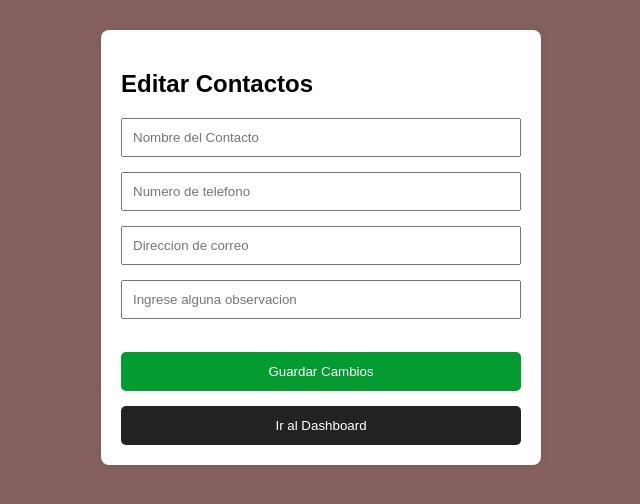
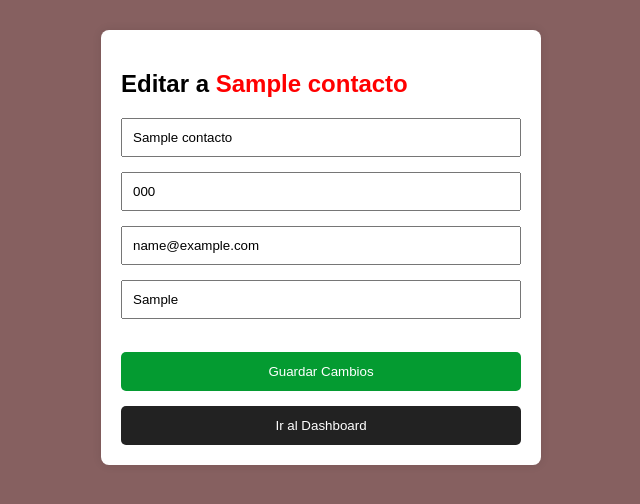
Before and after one commit to jhonn932/agenda-contacto-app, a Flask app: page /editar/1 in a window 1280 px wide. Shown: the top 504 px of the page, without its empty margins (319-959 px from the left). Run offline with Flask 3, Linux system fonts and the light colour scheme; the visitor is signed in with stand-in values (Sample User, id 1); tables that the repository leaves empty or names only in its code hold one stand-in row (values such as "Sample post").

Commit message:
Se agrega la ruta hacia guardarCambios

```diff
--- a/templates/editar.html
+++ b/templates/editar.html
@@ -8,12 +8,12 @@
     </head>
     <body class="body4">
         <div>
-            <form action="/guardarCambios" method="post">
-                <h2>Editar Contactos</h2>
-                <input type="text" name="nombre" placeholder="Nombre del Contacto">
-                <input type="number" name="telefono" placeholder="Numero de telefono">
-                <input type="email" name="correo" placeholder="Direccion de correo">
-                <input type="text" name="observacion" placeholder="Ingrese alguna observacion"><br><br>
+            <form action="{{ url_for('guardar_cambios',id=id) }}" method="post">
+                <h2>Editar a <font color="red"> {{ contacto.nombre }} </font> </h2>
+                <input type="text" name="nombre" value="{{ contacto.nombre }}" placeholder="Nombre del Contacto">
+                <input type="number" name="telefono" value="{{ contacto.telefono }}" placeholder="Numero de telefono">
+                <input type="email" name="correo" value="{{ contacto.email }}" placeholder="Direccion de correo">
+                <input type="text" name="observacion" value="{{ contacto.observaciones }}" placeholder="Ingrese alguna observacion"><br><br>
                 <button type="submit" class="btn-e">Guardar Cambios</button>
             </form>
             <p></p>
```
